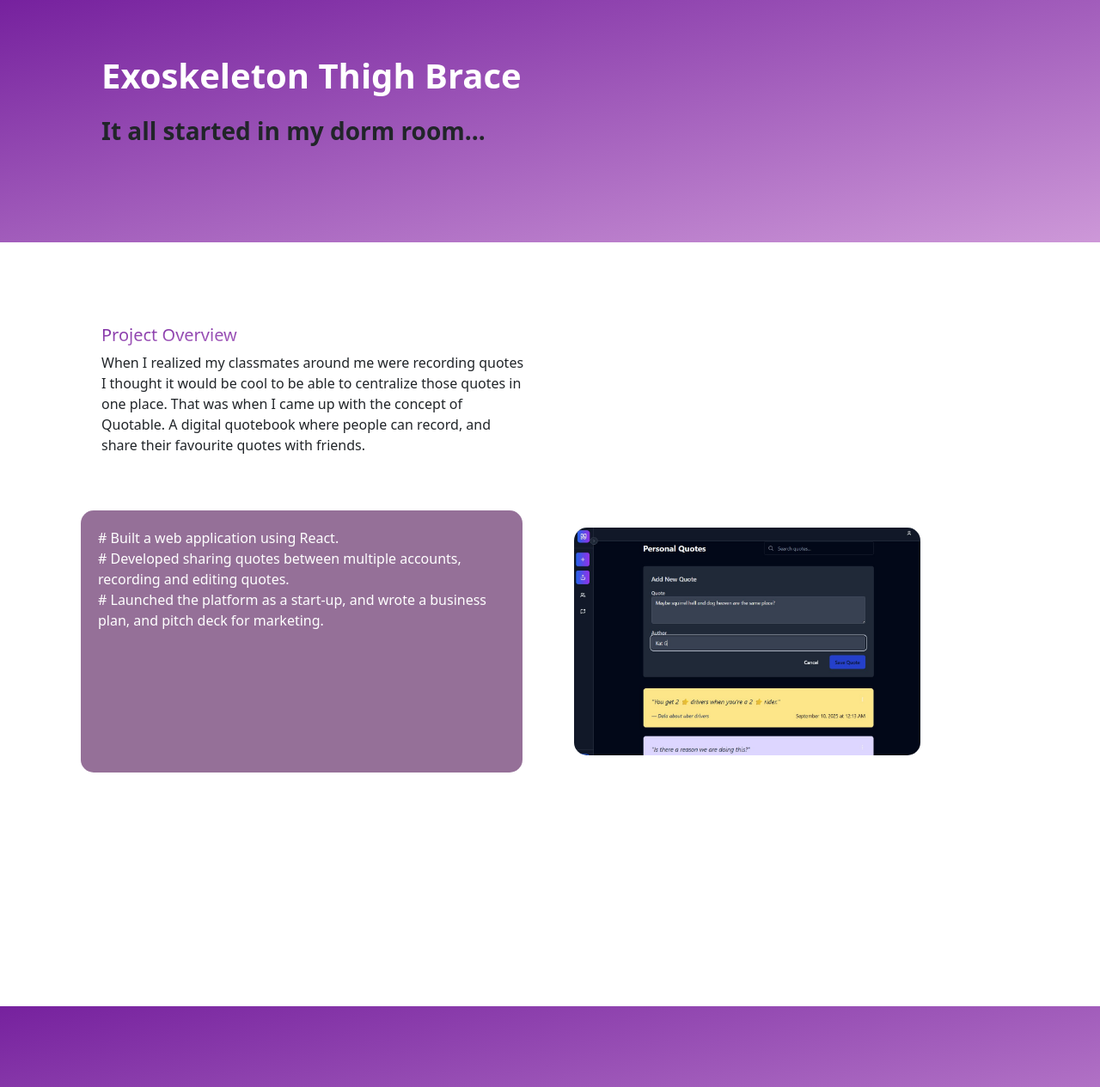
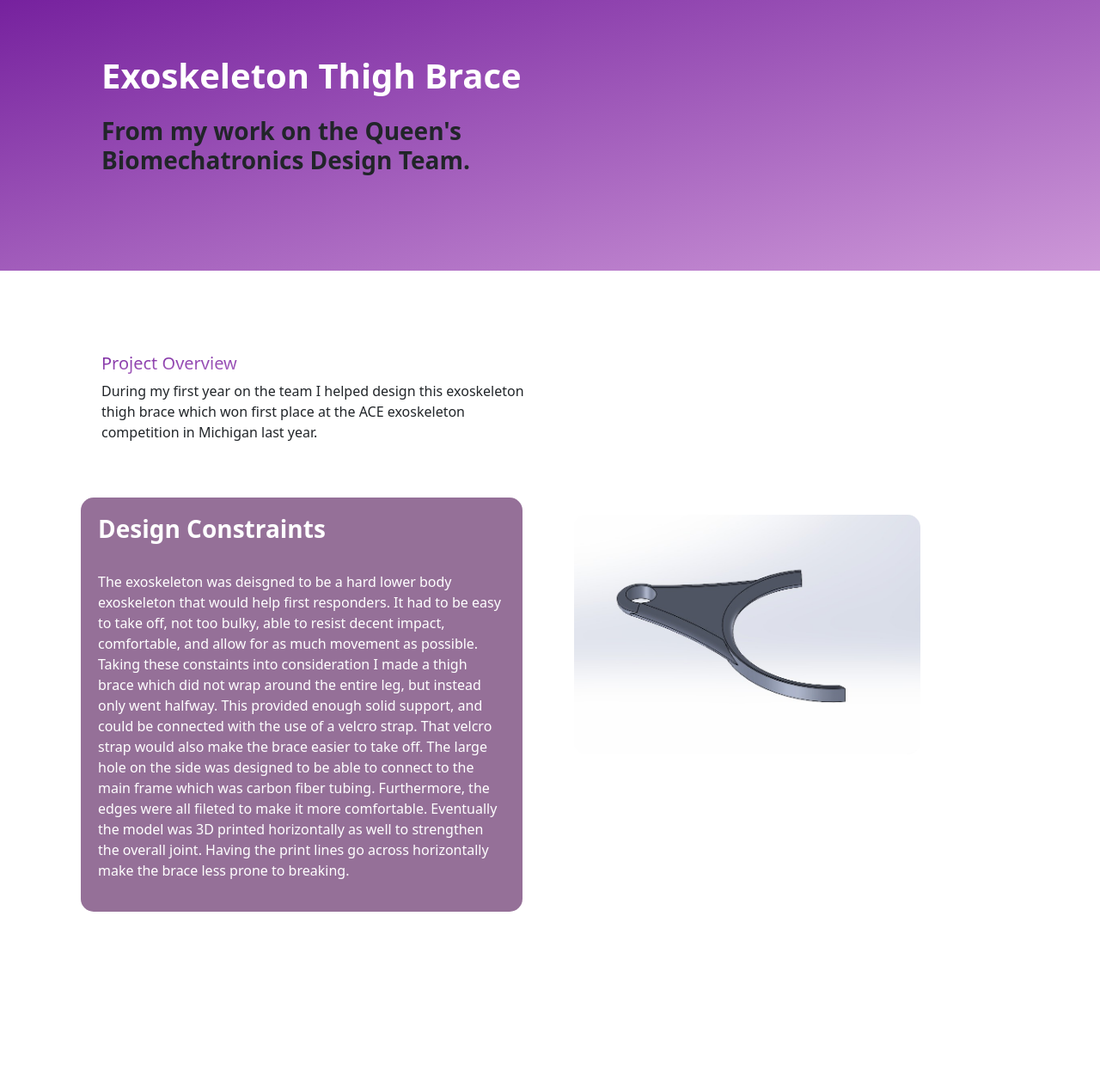
Before and after one commit to geraldbean/angies-projects, a PHP site: page /Brace.html in a window 1280 px wide. Shown: the top 1265 px of the page at 86% size. Run offline with PHP 8.4, Linux system fonts and the light colour scheme; some libraries are stand-ins or nearby versions.

Commit message:
new chnages

```diff
--- a/Brace.html
+++ b/Brace.html
@@ -59,7 +59,7 @@
 
       <div class="col-lg-6 text-center text-lg-start">
         <h1 class="text-white mb-4 animated slideInDown">Exoskeleton Thigh Brace</h1>
-        <h3>It all started in my dorm room...</h3>
+        <h3>From my work on the Queen's Biomechatronics Design Team.</h3>
       </div>
 
     </div>
@@ -99,8 +99,8 @@
                     <div class="col-lg-6 wow fadeInUp" data-wow-delay="0.1s">
                         <h5 class="text-primary-gradient fw-medium">Project Overview</h5>
                         <!-- <h1 class="mb-4">Check out my recent projects.... </h1> -->
-                        <p class="mb-4">When I realized my classmates around me were recording quotes I thought it would be cool to be able to centralize those quotes in one place. That was when I came up with the concept of Quotable.
-                            A digital quotebook where people can record, and share their favourite quotes with friends.
+                        <p class="mb-4">During my first year on the team I helped design this exoskeleton thigh brace which won first place at
+                            the ACE exoskeleton competition in Michigan last year.
                         </p>
                     </div>
 
@@ -117,14 +117,22 @@
 
                     <div class ="row">
                         <div class="column" style="background-color: #957098" >
+                            <h3 style="color: #ffffff;">Design Constraints</h3>
                             <p style="color: #ffffff;">
-                                # Built a web application using React.<br>
-                                # Developed sharing quotes between multiple accounts, recording and editing quotes.<br>
-                                # Launched the platform as a start-up, and wrote a business plan, and pitch deck for marketing.<br>
+                                <br>
+                                The exoskeleton was deisgned to be a hard lower body exoskeleton that would help first responders. It had to
+                                be easy to take off, not too bulky, able to resist decent impact, comfortable, and allow for as much movement as possible.
+                                Taking these constaints into consideration I made a thigh brace which did not wrap around the entire leg, but instead only went halfway.
+                                This provided enough solid support, and could be connected with the use of a velcro strap. That velcro strap would also
+                                make the brace easier to take off. The large hole on the side was designed to be able to connect to the main frame which was carbon fiber tubing.
+                                Furthermore, the edges were all fileted to make it more comfortable.
+
+                                Eventually the model was 3D printed horizontally as well to strengthen the overall joint. Having the print lines go across horizontally
+                                make the brace less prone to breaking.
                             </p>
                         </div>
                         <div class="column" style="background-color: #ffffff">
-                                 <img class="img-fluid hero-img" src="HomePage/img/quotes.jpg" alt="Portfolio Image">
+                                 <img class="img-fluid hero-img" src="HomePage/img/thigh_brace.jpg" alt="Portfolio Image">
                         </div>
                     </div>
 
```
Also changed, not shown: FTC.html (+19 -6 lines), HomePage/css/style.css (+0 -7 lines), Pike.html (+9 -7 lines), HomePage/img/FTC_team.jpeg (added), HomePage/img/singularities.jpeg (added).
